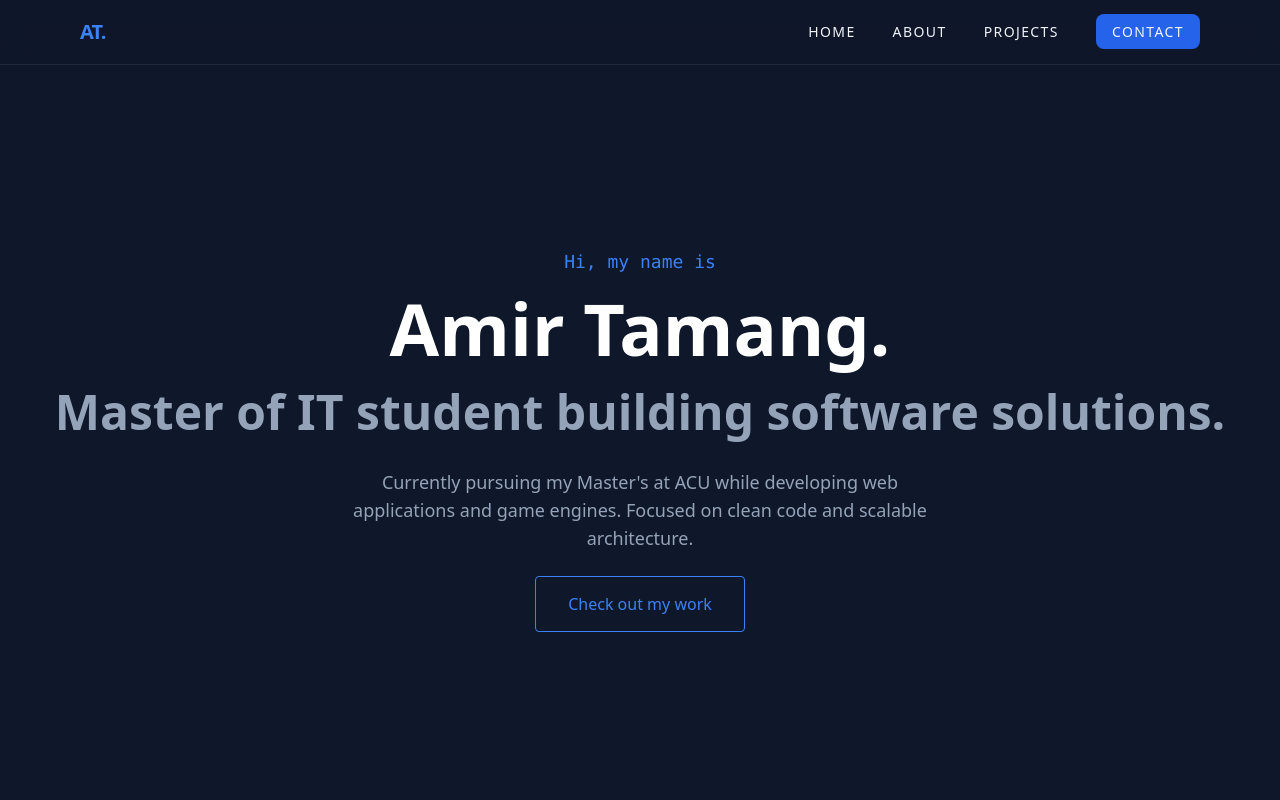
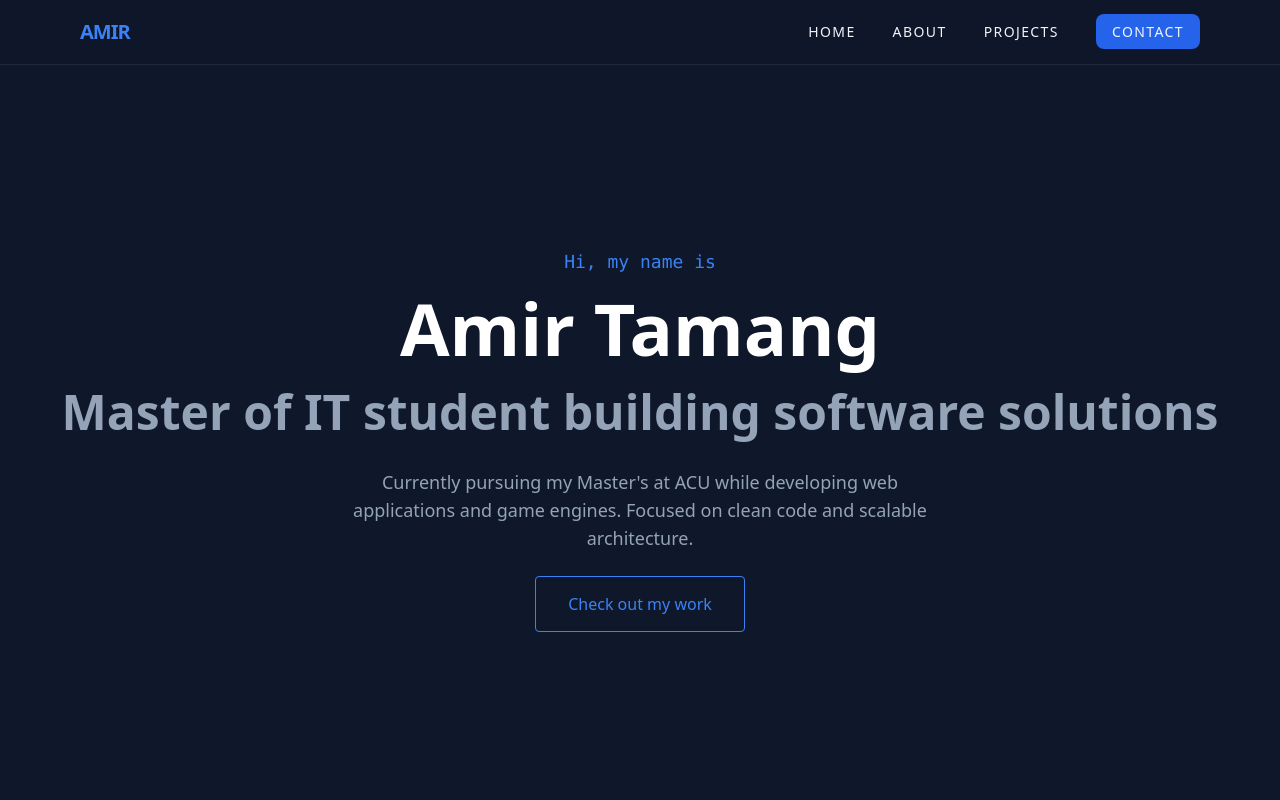
Before and after one commit to amirtamang12/Portfolio, a plain HTML site: page index.html in a window 1280 px wide. Shown: the top 800 px of the page. Drawn offline with nearby package versions, Linux system fonts and the light colour scheme.

```diff
--- a/index.html
+++ b/index.html
@@ -3,7 +3,7 @@
 <head>
     <meta charset="UTF-8">
     <meta name="viewport" content="width=device-width, initial-scale=1.0">
-    <title>Amir Tamang | IT Graduate Portfolio</title>
+    <title>Home</title>
     <script src="https://cdn.tailwindcss.com"></script>
     <link rel="stylesheet" href="https://cdnjs.cloudflare.com/ajax/libs/font-awesome/6.0.0/css/all.min.css">
 </head>
@@ -11,7 +11,7 @@
 
     <nav class="fixed w-full z-50 bg-slate-900/80 backdrop-blur-md border-b border-slate-800">
         <div class="max-w-6xl mx-auto px-4 h-16 flex items-center justify-between">
-            <span class="text-xl font-bold tracking-tighter text-blue-500">AT.</span>
+            <span class="text-xl font-bold tracking-tighter text-blue-500">AMIR</span>
             <div class="space-x-8 text-sm font-medium uppercase tracking-widest">
                 <a href="#home" class="hover:text-blue-400 transition">Home</a>
                 <a href="#about" class="hover:text-blue-400 transition">About</a>
@@ -24,9 +24,9 @@
     <header id="home" class="min-h-screen flex items-center justify-center pt-16">
         <div class="text-center px-4">
             <h2 class="text-blue-500 font-mono mb-4 text-lg">Hi, my name is</h2>
-            <h1 class="text-5xl md:text-7xl font-bold text-white mb-6">Amir Tamang.</h1>
+            <h1 class="text-5xl md:text-7xl font-bold text-white mb-6">Amir Tamang</h1>
             <h3 class="text-3xl md:text-5xl font-bold text-slate-400 mb-8 leading-tight">
-                Master of IT student building software solutions.
+                Master of IT student building software solutions
             </h3>
             <p class="max-w-xl mx-auto text-slate-400 text-lg mb-10">
                 Currently pursuing my Master's at ACU while developing web applications
```
